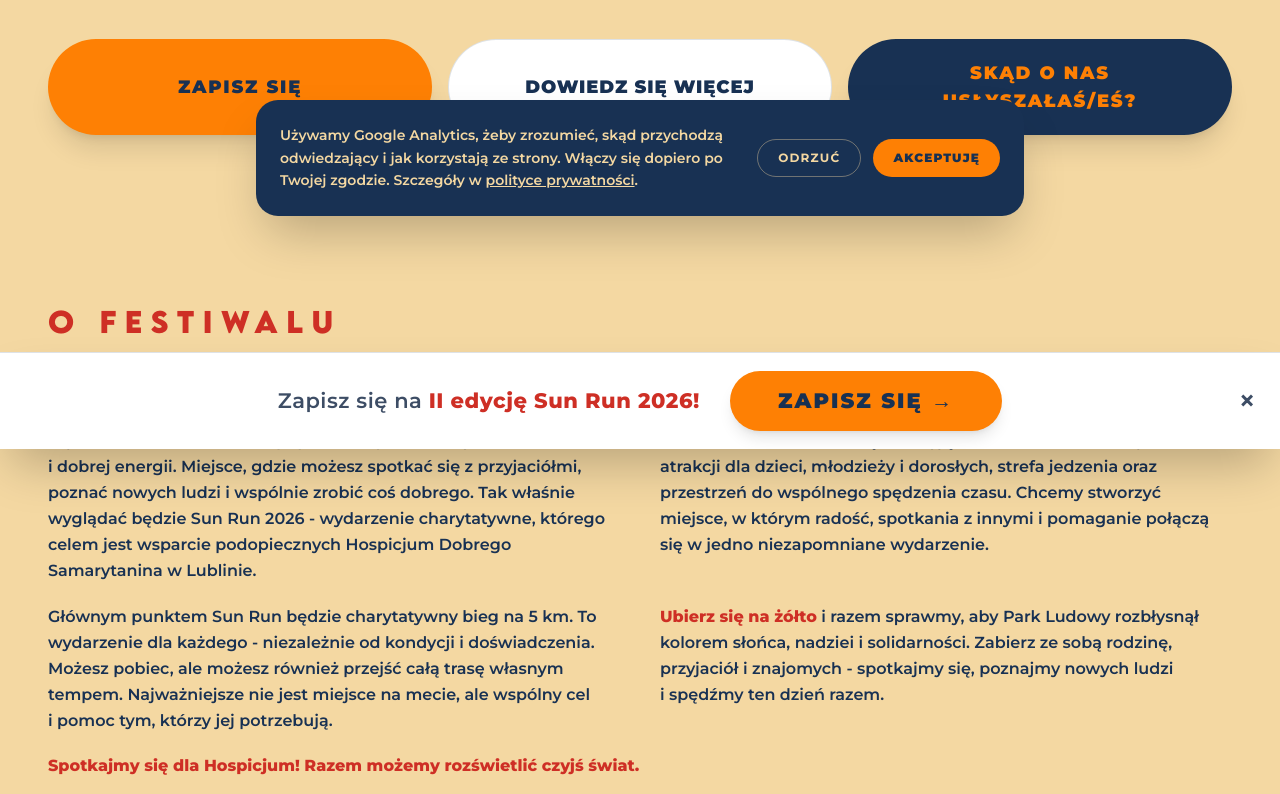
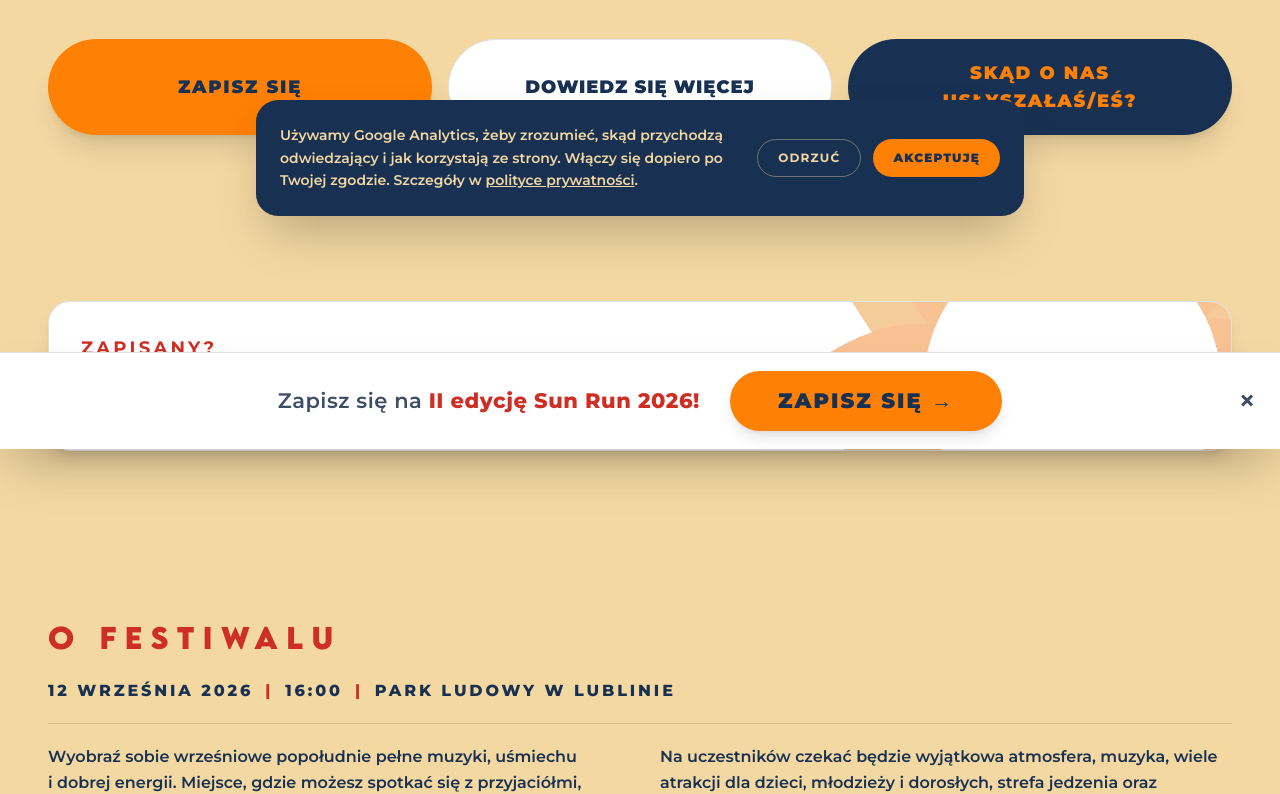
Before and after one commit to SunRunMarathon/SunRun, a Next.js app: page / in a window 1280 px wide. Shown: the part 448-1242 px from the top of the page. Built offline with nearby package versions, Linux system fonts and the light colour scheme; no server answers; the database is empty.

Commit message:
feat(zaproszenie): sekcja "Zapisany?" przeniesiona pod hero
Byla przed sekcja Wspomnienia, teraz zaraz po hero, przed O Festiwalu.

```diff
--- a/src/app/page.tsx
+++ b/src/app/page.tsx
@@ -479,6 +479,15 @@ export default function Home() {
         </div>
       </section>
 
+      {/* ═══════════════════════════════════════════
+          1.5. ZAPROŚ ZNAJOMEGO
+      ═══════════════════════════════════════════ */}
+      <section id="zaproszenie" className="relative z-10 w-full px-6 sm:px-12 scroll-mt-28" style={{ paddingBottom: LUKA }}>
+        <div className="max-w-[88rem] mx-auto w-full">
+          <ReferralPanel />
+        </div>
+      </section>
+
       {/* Sekcja „O Festiwalu" - ten sam wzorzec marginesów co reszta strony
           (px-6 sm:px-12 + max-w-[88rem] mx-auto, patrz "O biegu" niżej), a nie
           osobny wzorzec tylko dla hero. Ujednolicone, żeby cała strona - hero,
@@ -717,15 +726,6 @@ export default function Home() {
       </section>
 
       {/* ═══════════════════════════════════════════
-          3.5. ZAPROŚ ZNAJOMEGO
-      ═══════════════════════════════════════════ */}
-      <section id="zaproszenie" className="relative z-10 w-full px-6 sm:px-12 scroll-mt-28" style={{ paddingBottom: LUKA }}>
-        <div className="max-w-[88rem] mx-auto w-full">
-          <ReferralPanel />
-        </div>
-      </section>
-
-      {/* ═══════════════════════════════════════════
           4. WSPOMNIENIA — zajawka archiwum + Stack zdjęć
       ═══════════════════════════════════════════ */}
       {/* Bez min-h-screen: sekcja miała wcześniej wymuszoną wysokość całego okna
```
